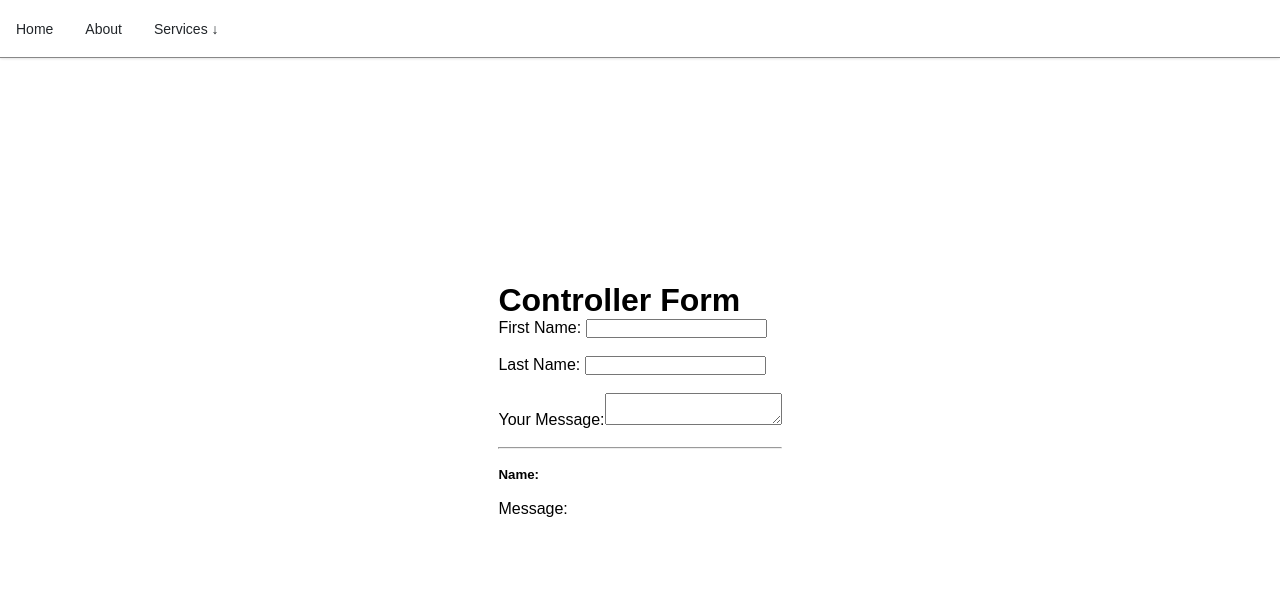
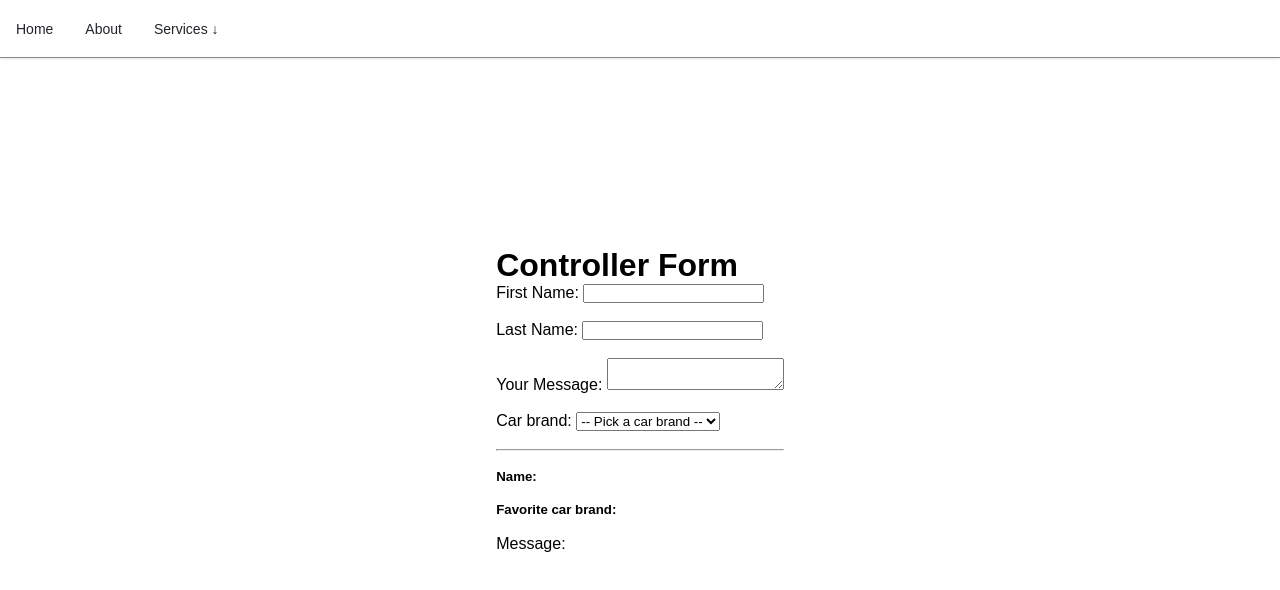
Before and after one commit to dennis-every/react-vite-todos, a React app: page / in a window 1280 px wide. Shown: the top 590 px of the page. Built offline with nearby package versions, Linux system fonts and the light colour scheme; the HTML template or start-up script is replaced by a standard one.

Commit message:
Add select form component

```diff
--- a/src/components/Form.jsx
+++ b/src/components/Form.jsx
@@ -5,6 +5,7 @@ const Form = () => {
     fname: '',
     lname: '',
     message: '',
+    carBrand: '',
   });
 
   const handleChange = (e) => {
@@ -13,6 +14,14 @@ const Form = () => {
       [e.target.name]: e.target.value,
     }));
   };
+
+  const carBrands = ['Mercedes', 'BMW', 'Maserati', 'Infinity', 'Audi'];
+  const carBrandOptions = carBrands.map((carBrand, key) => (
+    // eslint-disable-next-line react/no-array-index-key
+    <option value={carBrand} key={key}>
+      {carBrand}
+    </option>
+  ));
 
   return (
     <>
@@ -44,11 +53,28 @@ const Form = () => {
         <br />
         <label htmlFor="message">
           Your Message:
+          {' '}
           <textarea
             name="message"
             value={state.message}
             onChange={handleChange}
           />
+        </label>
+        <br />
+        <br />
+        <label htmlFor="carBrand">
+          Car brand:
+          {' '}
+          <select
+            name="carBrand"
+            value={state.carBrand}
+            onChange={handleChange}
+          >
+            <option value={' '}>
+              -- Pick a car brand --
+            </option>
+            {carBrandOptions}
+          </select>
         </label>
         <br />
         <br />
@@ -62,6 +88,12 @@ const Form = () => {
           {state.lname}
         </h5>
         <br />
+        <h5>
+          Favorite car brand:
+          {' '}
+          {state.carBrand}
+        </h5>
+        <br />
         <p>
           Message:
           {' '}
```
